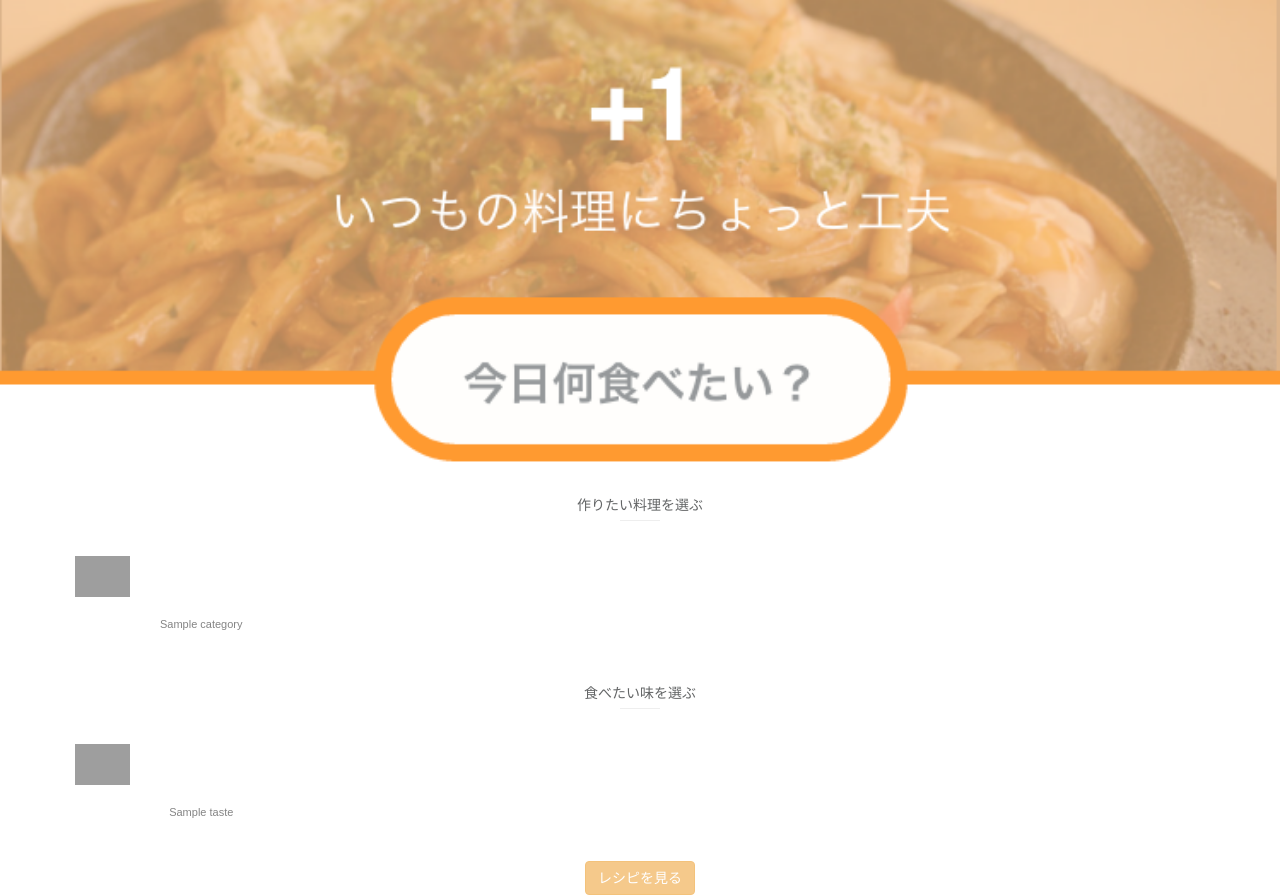
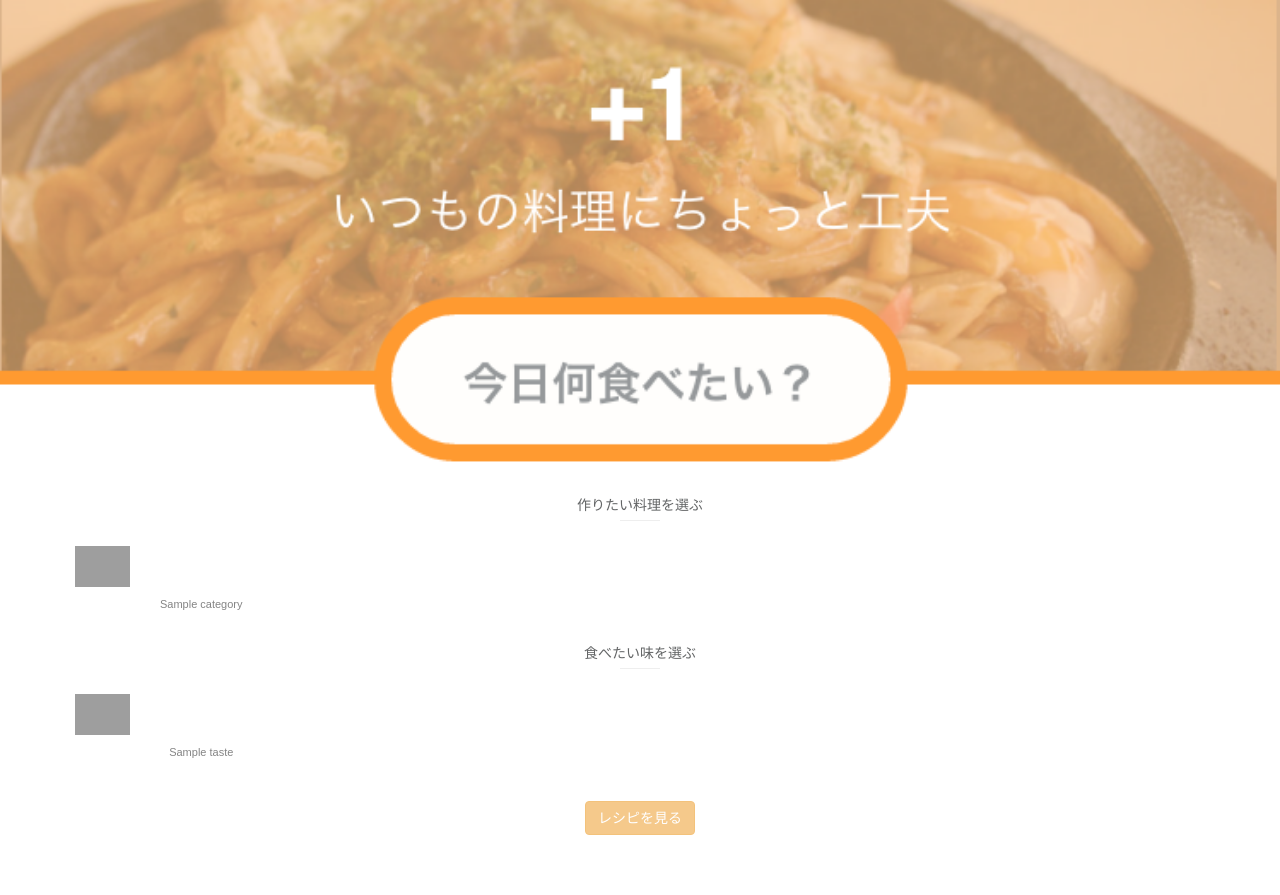
Before and after one commit to katsuyan/arrangerecipe, a Django app: page / in a window 1280 px wide. After the commit the page ends 835 px from the top, so only its background shows below. Run offline with Django 3.2, Linux system fonts and the light colour scheme; tables that the repository leaves empty hold one stand-in row (values such as "Sample post"); some libraries are stand-ins or nearby versions; grey boxes are pictures that could not be loaded.

Commit message:
add margin

```diff
--- a/recipe/templates/recipe/index.html
+++ b/recipe/templates/recipe/index.html
@@ -20,7 +20,7 @@
     <div style="text-align:center;margin-top:32px;color:#636566;">作りたい料理を選ぶ</div>
     <hr width="40px" style="margin-top:5px;color:color:#636566;height:5px;">
 
-    <div class="row">
+    <div class="row" style="margin-top:-10px;">
       {% for category in category_list %}
       <div class="col-xs-3">
         <div class="radio">
@@ -28,7 +28,7 @@
           <label for="c_{{ category.id }}">
             <img width="55px" src="/static/img/{{ category.name }}.png" class="radioGroup1" style="margin-left:-15px" />
           </label>
-          <br><br><div style="font-size:11px;text-align:center">{{ category.name }}</div>
+          <div style="font-size:11px;text-align:center;margin-top:10px;">{{ category.name }}</div>
         </div>
         {% if category.name == '野菜炒め' %}
         <br>
@@ -37,12 +37,12 @@
       {% endfor %}
     </div>
 
-    <br><br>
+    <br>
 
     <div style="text-align:center;color:#636566;">食べたい味を選ぶ</div>
     <hr width="40px" style="margin-top:5px;color:color:#636566;height:5px;">
 
-    <div class="row">
+    <div class="row" style="margin-top:-10px;">
       {% for taste in taste_list %}
       <div class="col-xs-3">
         <div class="radio">
@@ -50,7 +50,7 @@
           <label for="t_{{ taste.id }}">
             <img width="55px" src="/static/img/{{ taste.name }}.png" class="radioGroup2" style="margin-left:-15px" />
           </label>
-          <br><br><div style="font-size:11px;text-align:center">{{ taste.name }}</div>
+          <div style="font-size:11px;text-align:center;margin-top:10px;">{{ taste.name }}</div>
         </div>
       </div>
       {% endfor %}
```
